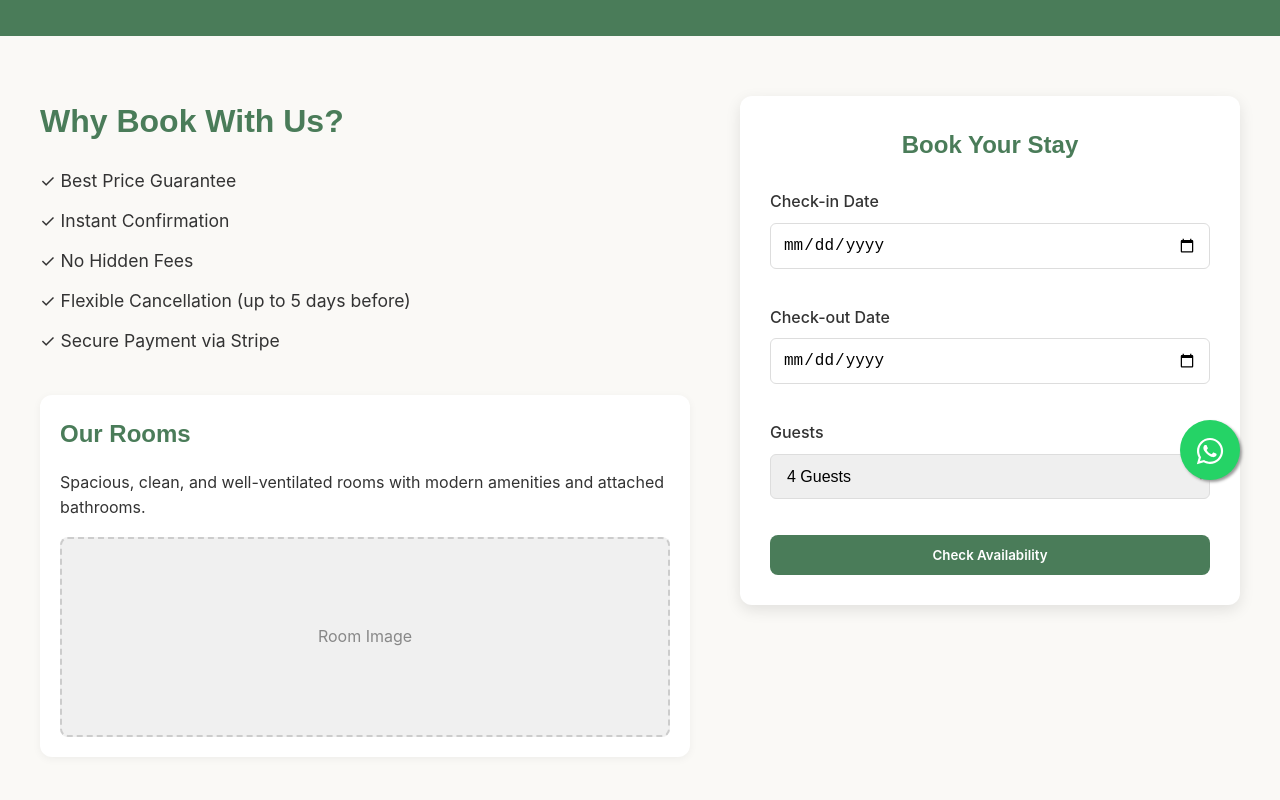
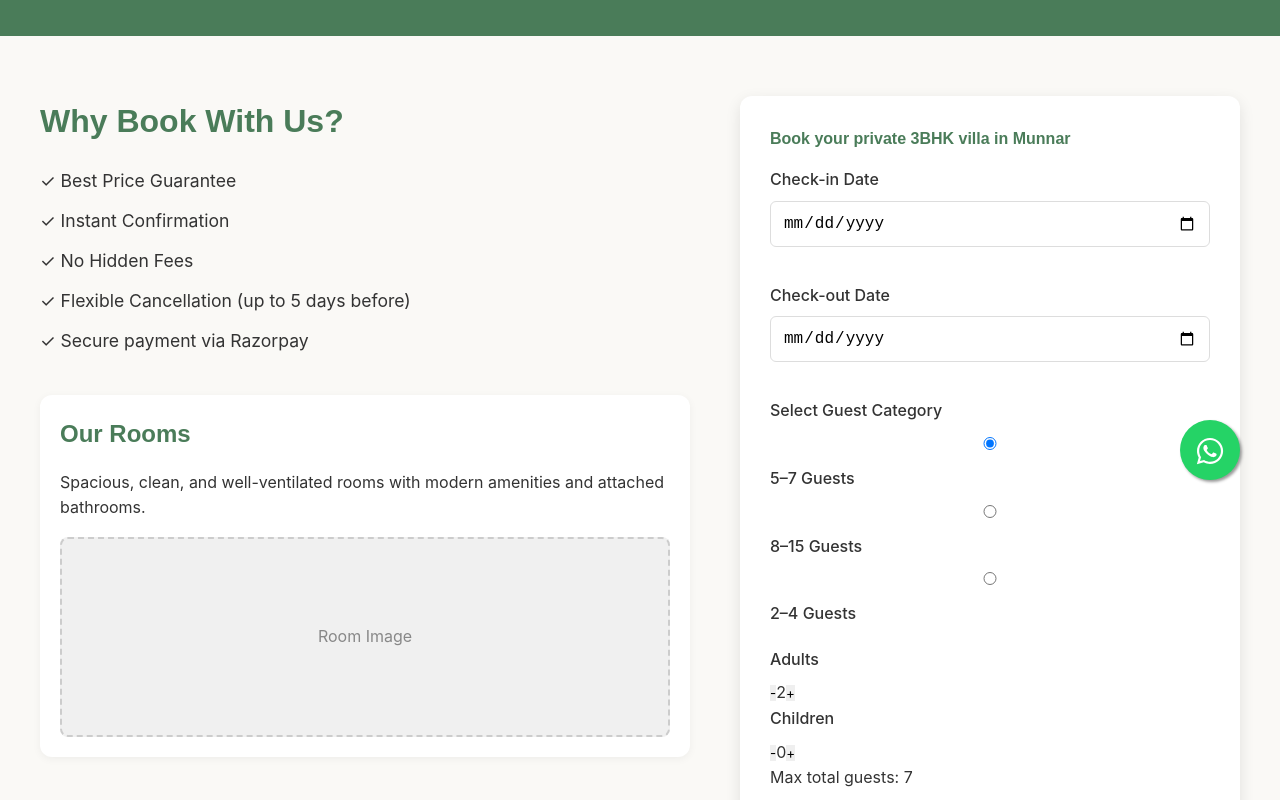
Before and after one commit to Kesava-S/krish-homestay-backend, a React (Vite) app: page /booking in a window 1280 px wide. Shown: the part 280-1080 px from the top of the page. Built offline with nearby package versions, Linux system fonts and the light colour scheme.

Commit message:
feat: Update booking form with new guest logic, pricing, and Razorpay text

```diff
--- a/src/components/BookingForm.jsx
+++ b/src/components/BookingForm.jsx
@@ -1,4 +1,4 @@
-import React, { useState } from 'react';
+import React, { useState, useEffect } from 'react';
 import { checkAvailability, bookStay } from '../services/api';
 import './BookingForm.css';
 
@@ -6,7 +6,9 @@ const BookingForm = () => {
     const [formData, setFormData] = useState({
         checkIn: '',
         checkOut: '',
-        guests: 1,
+        guestCategory: '5-7', // Default
+        adults: 2,
+        children: 0,
         name: '',
         email: '',
         phone: ''
@@ -16,12 +18,57 @@ const BookingForm = () => {
     const [error, setError] = useState('');
     const [success, setSuccess] = useState(false);
 
+    // Get today's date for min attribute
+    const today = new Date().toISOString().split('T')[0];
+
+    const guestCategories = [
+        { id: '5-7', label: '5–7 Guests', price: 5000, maxTotal: 7 },
+        { id: '8-15', label: '8–15 Guests', price: 7000, maxTotal: 15 },
+        { id: '2-4', label: '2–4 Guests', price: 2000, maxTotal: 4 },
+    ];
+
     const handleChange = (e) => {
-        setFormData({ ...formData, [e.target.name]: e.target.value });
-        // Reset availability if dates change
-        if (e.target.name === 'checkIn' || e.target.name === 'checkOut') {
-            setAvailability(null);
-        }
+        const { name, value } = e.target;
+        setFormData(prev => {
+            const newData = { ...prev, [name]: value };
+
+            // Reset availability if dates change
+            if (name === 'checkIn' || name === 'checkOut') {
+                setAvailability(null);
+            }
+
+            return newData;
+        });
+    };
+
+    const handleGuestCategoryChange = (categoryId) => {
+        setFormData(prev => ({
+            ...prev,
+            guestCategory: categoryId,
+            adults: 1, // Reset counts on category change
+            children: 0
+        }));
+    };
+
+    const handleCountChange = (type, operation) => {
+        setFormData(prev => {
+            const currentTotal = prev.adults + prev.children;
+            const category = guestCategories.find(c => c.id === prev.guestCategory);
+            const max = category ? category.maxTotal : 15;
+
+            let newAdults = prev.adults;
+            let newChildren = prev.children;
+
+            if (type === 'adults') {
+                if (operation === 'inc' && currentTotal < max) newAdults++;
+                if (operation === 'dec' && newAdults > 1) newAdults--;
+            } else {
+                if (operation === 'inc' && currentTotal < max) newChildren++;
+                if (operation === 'dec' && newChildren > 0) newChildren--;
+            }
+
+            return { ...prev, adults: newAdults, children: newChildren };
+        });
     };
 
     const handleCheckAvailability = async (e) => {
@@ -33,43 +80,82 @@ const BookingForm = () => {
                 checkIn: formData.checkIn,
                 checkOut: formData.checkOut
             });
-            setAvailability(result);
+
+            // Logic to handle partial availability
+            // Assuming backend returns { available: true/false, existingBookingType: '5-7' | null }
+            // For now, we simulate this logic or use the result directly
+
+            if (result.available) {
+                setAvailability({
+                    available: true,
+                    price: getPriceForCategory(formData.guestCategory),
+                    total: calculateTotal(formData.checkIn, formData.checkOut, getPriceForCategory(formData.guestCategory))
+                });
+            } else if (result.existingBookingType === '5-7') {
+                // Special rule: If 5-7 booked, allow 2-4
+                if (formData.guestCategory === '2-4') {
+                    setAvailability({
+                        available: true,
+                        price: 2000,
+                        total: calculateTotal(formData.checkIn, formData.checkOut, 2000),
+                        note: "You will get only one room in the villa. Other rooms are occupied."
+                    });
+                } else {
+                    setAvailability({ available: false, message: "Dates are partially booked. Only 2-4 guest slots available." });
+                }
+            } else {
+                setAvailability({ available: false });
+            }
+
         } catch (err) {
-            // For demo purposes, we'll simulate availability if API fails (since backend isn't real yet)
-            console.warn("API failed, simulating availability for demo:", err);
-            setAvailability({ available: true, price: 2500, total: 5000 });
-            // In real app: setError('Could not check availability. Please try again.');
+            console.warn("API failed, simulating for demo:", err);
+            // Fallback simulation
+            setAvailability({
+                available: true,
+                price: getPriceForCategory(formData.guestCategory),
+                total: calculateTotal(formData.checkIn, formData.checkOut, getPriceForCategory(formData.guestCategory))
+            });
         } finally {
             setLoading(false);
         }
     };
 
+    const getPriceForCategory = (catId) => {
+        const cat = guestCategories.find(c => c.id === catId);
+        return cat ? cat.price : 0;
+    };
+
+    const calculateTotal = (start, end, pricePerNight) => {
+        const s = new Date(start);
+        const e = new Date(end);
+        const diffTime = Math.abs(e - s);
+        const diffDays = Math.ceil(diffTime / (1000 * 60 * 60 * 24));
+        return diffDays * pricePerNight;
+    };
+
     const handleRazorpayPayment = () => {
-        const amountInPaise = availability.total * 100; // Convert to paise
+        if (!availability) return;
+        const amountInPaise = availability.total * 100;
 
         const options = {
-            key: "rzp_test_Rjaqp52g9afmt5", // Public Key ID
+            key: "rzp_test_Rjaqp52g9afmt5",
             amount: amountInPaise,
             currency: "INR",
             name: "Krish Homestay",
             description: "Booking Payment",
-            image: "/vite.svg", // Optional: Add your logo here
+            image: "/vite.svg",
             handler: async function (response) {
-                // Payment successful
-                console.log("Payment ID: ", response.razorpay_payment_id);
-
-                // Call backend to save booking
                 setLoading(true);
                 try {
                     await bookStay({
                         ...formData,
                         paymentId: response.razorpay_payment_id,
-                        amount: availability.total
+                        amount: availability.total,
+                        guestCount: formData.adults + formData.children
                     });
                     setSuccess(true);
                 } catch (err) {
                     console.error("Booking save failed:", err);
-                    // Even if save fails, payment succeeded. In real app, handle this edge case.
                     setSuccess(true);
                 } finally {
                     setLoading(false);
@@ -94,7 +180,6 @@ const BookingForm = () => {
 
     const handleBook = (e) => {
         e.preventDefault();
-        // Validate form before payment
         if (!formData.name || !formData.email || !formData.phone) {
             alert("Please fill in all guest details.");
             return;
@@ -115,13 +200,15 @@ const BookingForm = () => {
 
     return (
         <div className="booking-form-container">
-            <h3>Book Your Stay</h3>
+            <h4 className="villa-heading">Book your private 3BHK villa in Munnar</h4>
+
             <form onSubmit={handleCheckAvailability}>
                 <div className="form-group">
                     <label>Check-in Date</label>
                     <input
                         type="date"
                         name="checkIn"
+                        min={today}
                         value={formData.checkIn}
                         onChange={handleChange}
                         required
@@ -132,18 +219,49 @@ const BookingForm = () => {
                     <input
                         type="date"
                         name="checkOut"
+                        min={formData.checkIn || today}
                         value={formData.checkOut}
                         onChange={handleChange}
                         required
                     />
                 </div>
+
                 <div className="form-group">
-                    <label>Guests</label>
-                    <select name="guests" value={formData.guests} onChange={handleChange}>
-                        {[4, 5, 6, 7, 8, 9, 10, 11, 12].map(num => (
-                            <option key={num} value={num}>{num} Guest{num > 1 ? 's' : ''}</option>
+                    <label>Select Guest Category</label>
+                    <div className="guest-categories">
+                        {guestCategories.map(cat => (
+                            <label key={cat.id} className={`category - option ${formData.guestCategory === cat.id ? 'selected' : ''} `}>
+                                <input
+                                    type="radio"
+                                    name="guestCategory"
+                                    value={cat.id}
+                                    checked={formData.guestCategory === cat.id}
+                                    onChange={() => handleGuestCategoryChange(cat.id)}
+                                />
+                                {cat.label}
+                            </label>
                         ))}
-                    </select>
+                    </div>
+                </div>
+
+                <div className="form-group guest-counts">
+                    <div className="count-control">
+                        <label>Adults</label>
+                        <div className="counter">
+                            <button type="button" onClick={() => handleCountChange('adults', 'dec')}>-</button>
+                            <span>{formData.adults}</span>
+                            <button type="button" onClick={() => handleCountChange('adults', 'inc')}>+</button>
+                        </div>
+                    </div>
+                    <div className="count-control">
+                        <label>Children</label>
+                        <div className="counter">
+                            <button type="button" onClick={() => handleCountChange('children', 'dec')}>-</button>
+                            <span>{formData.children}</span>
+                            <button type="button" onClick={() => handleCountChange('children', 'inc')}>+</button>
+                        </div>
+                    </div>
+                    <p className="text-small">Max total guests: {guestCategories.find(c => c.id === formData.guestCategory)?.maxTotal}</p>
                 </div>
 
                 {!availability && (
@@ -153,8 +271,9 @@ const BookingForm = () => {
                 )}
             </form>
 
-            {availability && availability.available && (
+            {availability && (availability.available || availability.note) && (
                 <div className="availability-result">
+                    {availability.note && <p className="note-text">{availability.note}</p>}
                     <p className="success-text">Dates are available!</p>
                     <p>Price per night: ₹{availability.price}</p>
                     <p className="total-price">Total: ₹{availability.total}</p>
@@ -195,7 +314,8 @@ const BookingForm = () => {
 
             {availability && !availability.available && (
                 <div className="availability-result">
-                    <p className="error-text">Sorry, these dates are not available.</p>
+                    <p className="error-text">{availability.message || "Sorry, these dates are not available."}</p>
+                    <button className="btn btn-outline w-100 mt-2" onClick={() => setAvailability(null)}>Check Other Dates</button>
                 </div>
             )}
 
--- a/src/pages/Booking.jsx
+++ b/src/pages/Booking.jsx
@@ -21,7 +21,7 @@ const Booking = () => {
                             <li>✓ Instant Confirmation</li>
                             <li>✓ No Hidden Fees</li>
                             <li>✓ Flexible Cancellation (up to 5 days before)</li>
-                            <li>✓ Secure Payment via Stripe</li>
+                            <li>✓ Secure payment via Razorpay</li>
                         </ul>
 
                         <div className="room-preview">
```
